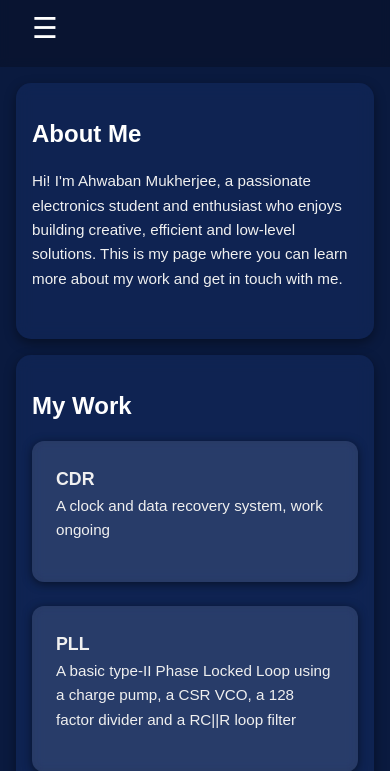
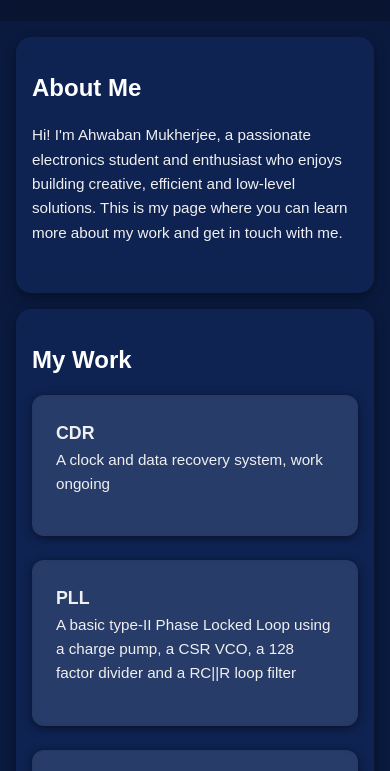
Before and after one commit to ahwaban/ahwaban.github.io, a plain HTML site: page index.html in a window 390 px wide. Shown: the part 51-822 px from the top of the page. Drawn offline with Linux system fonts and the light colour scheme.

Commit message:
Update index.html

```diff
--- a/index.html
+++ b/index.html
@@ -11,10 +11,6 @@
   <header>
   <nav>
     <h1 class="logo">My Portfolio</h1>
-    <!-- Hamburger Button -->
-    <div class="hamburger" id="hamburger">
-      ☰
-    </div>
     <ul class="nav-links" id="nav-links">
       <li><a href="#about">About</a></li>
       <li><a href="#work">Work</a></li>
@@ -136,16 +132,5 @@
     });
   </script>
 
-  <script>
-  // Mobile hamburger toggle
-  const hamburger = document.getElementById("hamburger");
-  const navLinksMenu = document.getElementById("nav-links");
-
-  hamburger.addEventListener("click", () => {
-    navLinksMenu.classList.toggle("open");
-    hamburger.classList.toggle("active");
-  });
-</script>
-
 </body>
 </html>
```
